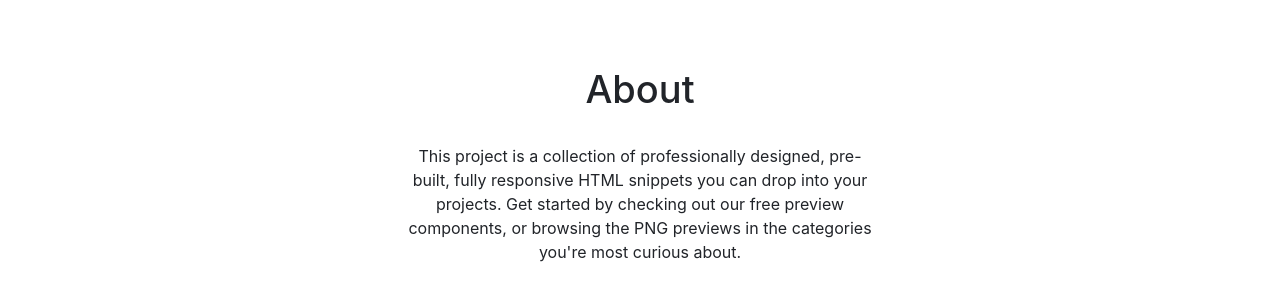
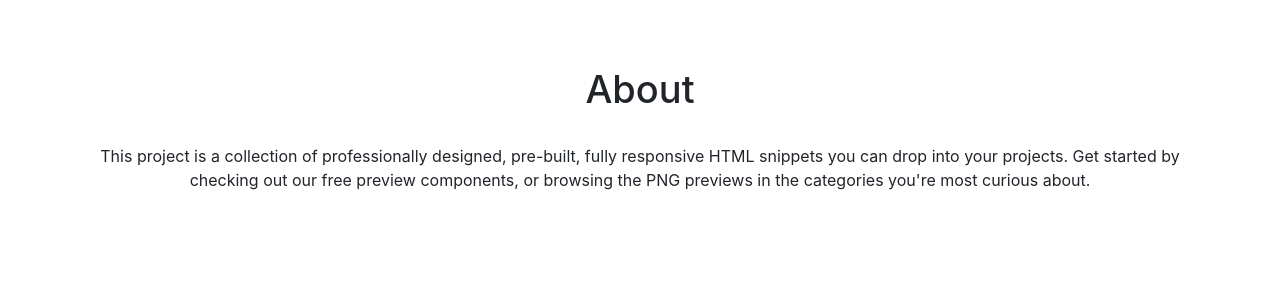
Before and after one commit to js-tasks-ru/htmlcss-20220519_vasilisa-zaytseva, a website: page index.html in a window 1280 px wide. Shown: the part 1312-1612 px from the top of the page. Drawn offline with Linux system fonts and the light colour scheme.

Commit message:
main-page-layout-solution

```diff
--- a/components/footer/footer.css
+++ b/components/footer/footer.css
@@ -1,6 +1,6 @@
 .footer {
     background: #fff;
-    padding: 72px 400px 136px;
+    padding: 72px 0px 136px;
 }
 
 .footer__title {
--- a/index.html
+++ b/index.html
@@ -15,11 +15,13 @@
     <main class="preview">
     </main>
     <footer class="footer">
+        <div class="container">
             <h2 class="footer__title">About</h2>
             <p class="footer__content">This project is a collection of professionally designed, pre-built, fully
                 responsive HTML snippets you can drop into your projects. Get started by checking out our free
                 preview components, or browsing the PNG previews in the categories you're most curious about.
             </p>
+        </div>
     </footer>
 </div>
 </body>
```
